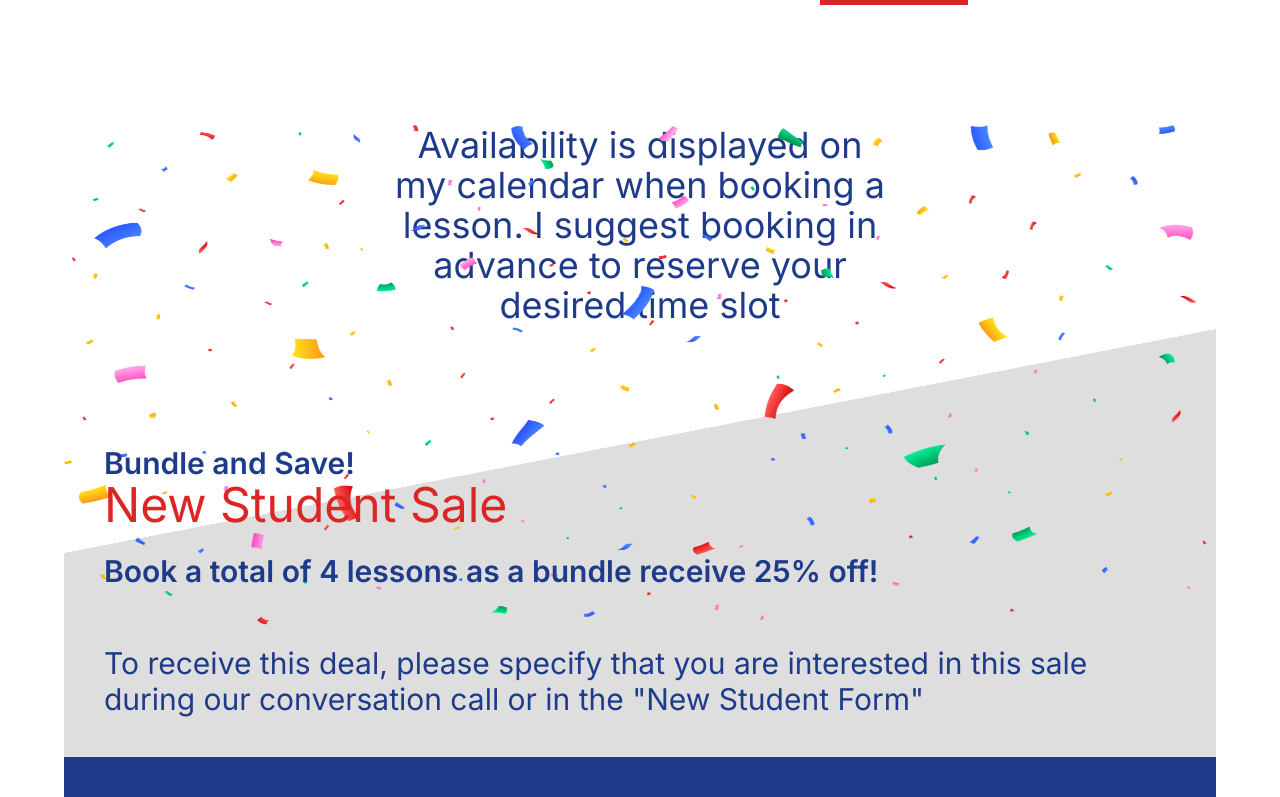
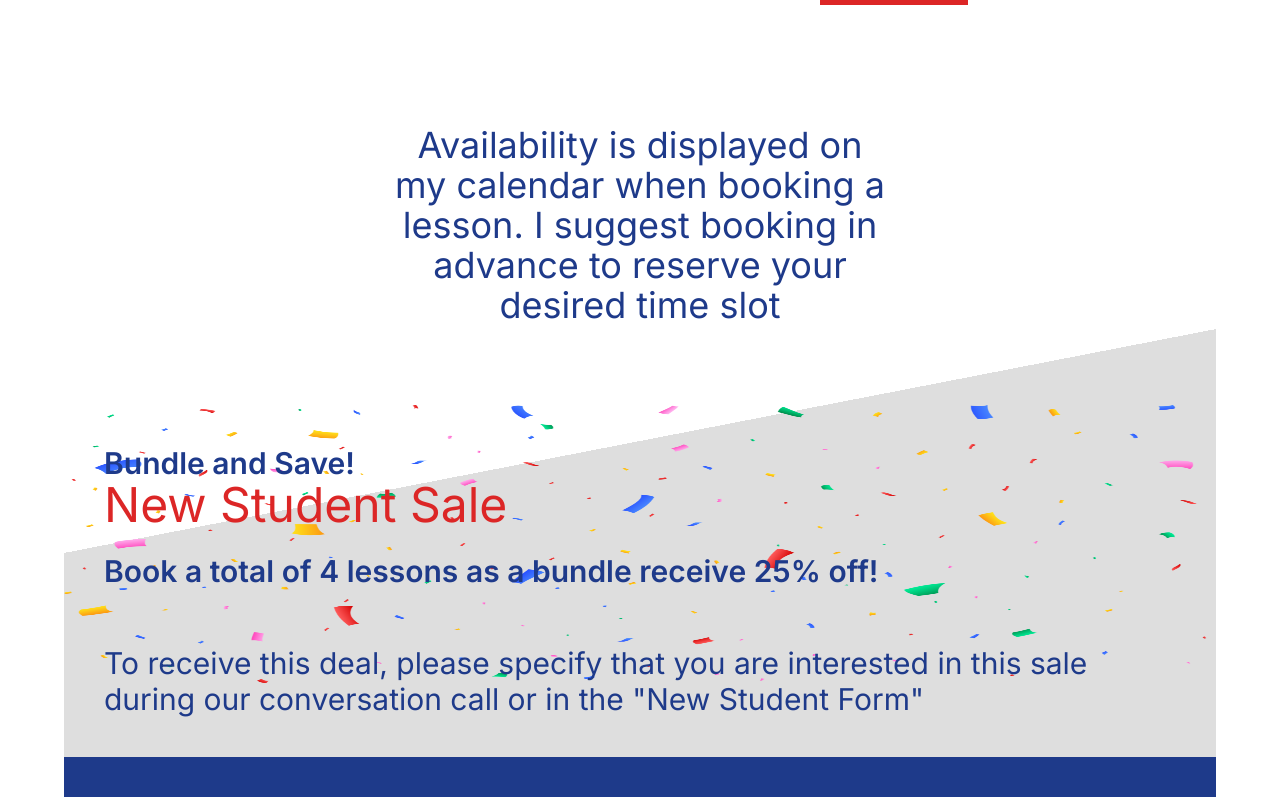
Before and after one commit to zachcygan/chinese_with_katie, a Next.js app: page /services in a window 1280 px wide. Shown: the part 1443-2240 px from the top of the page. Built offline with nearby package versions, Linux system fonts and the light colour scheme.

Commit message:
moved confetti

```diff
--- a/src/components/bookLesson.tsx
+++ b/src/components/bookLesson.tsx
@@ -113,21 +113,22 @@ export default function BookLesson() {
             Availability is displayed on my calendar when booking a lesson. I suggest booking in advance to reserve your desired time slot
           </motion.div>
           <div className='mt-10 lg:my-0'>
-            <div className='absolute left-0 top-0 w-screen h-full'>
-              <Image
-                src='/assets/images/confetti.webp'
-                fill
-                alt='Confetti'
-                className='z-1'
-              />
-            </div>
+
             <motion.div
-              className='p-10'
+              className='p-10 relative'
               initial='hidden'
               whileInView='visible'
               variants={containerVariants}
               viewport={{ once: true }}
             >
+              <div className='absolute left-0 top-0 w-screen h-full'>
+                <Image
+                  src='/assets/images/confetti.webp'
+                  fill
+                  alt='Confetti'
+                  className='z-1'
+                />
+              </div>
               <motion.div
                 className='text-blue-900 text-2xl lg:text-3xl font-semibold'
                 variants={leftToRightVariants}
--- a/src/components/scheduleLessonButton.tsx
+++ b/src/components/scheduleLessonButton.tsx
@@ -3,7 +3,7 @@ import Link from 'next/link'
 
 export default function ScheduleLessonButton() {
   return (
-    <Link href="/services" className='fixed bottom-0 right-0 w-[17ch] bg-[#ea5050] rounded-lg p-2 m-2 font-semibold text-sm md:text-md lg:text-xl text-center text-white'>
+    <Link href="/services" className='fixed bottom-0 right-0 bg-[#ea5050] rounded-lg p-2 m-2 font-semibold text-sm md:text-md lg:text-xl text-center text-white'>
       <button>
       Click here to schedule a lesson!
       </button>
```
